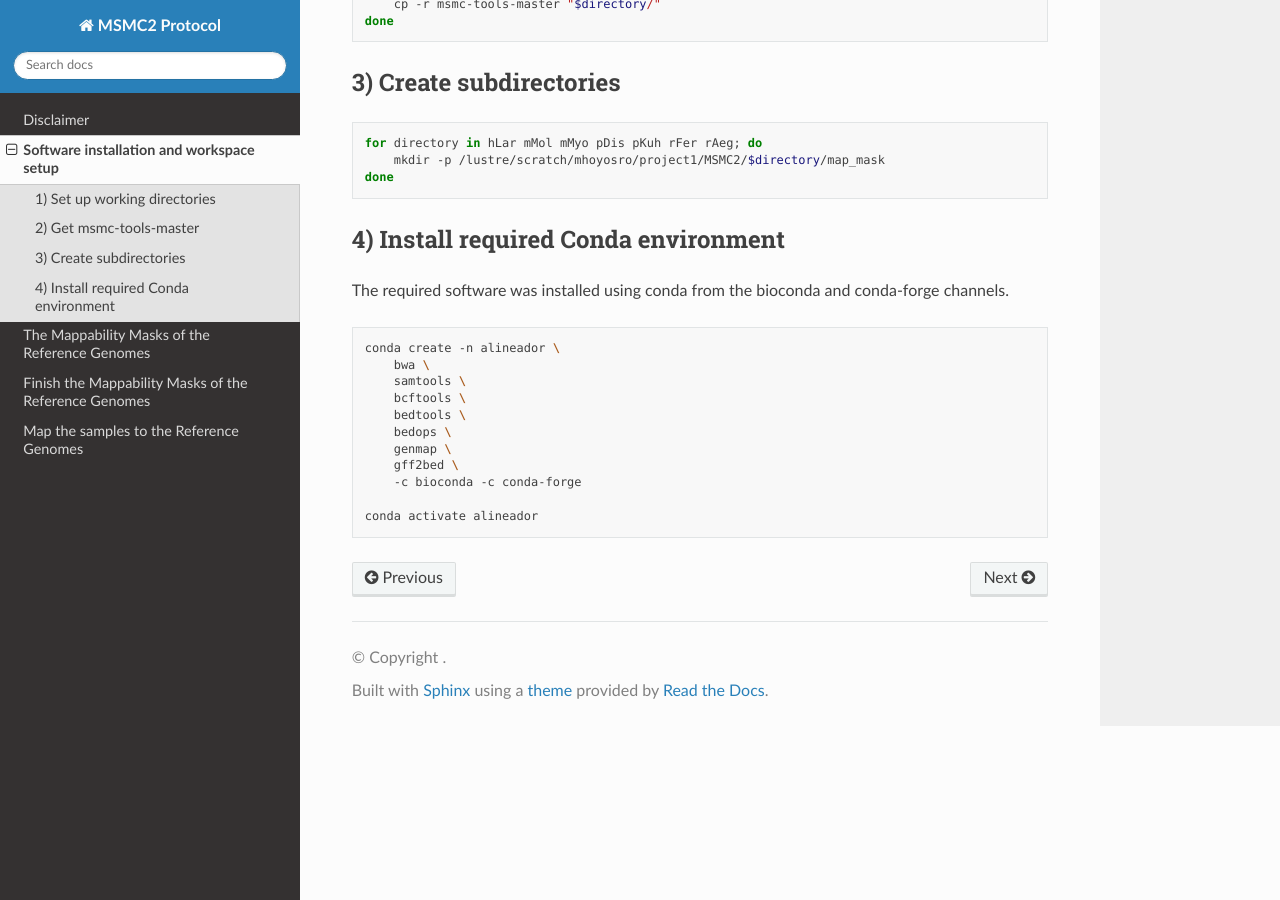
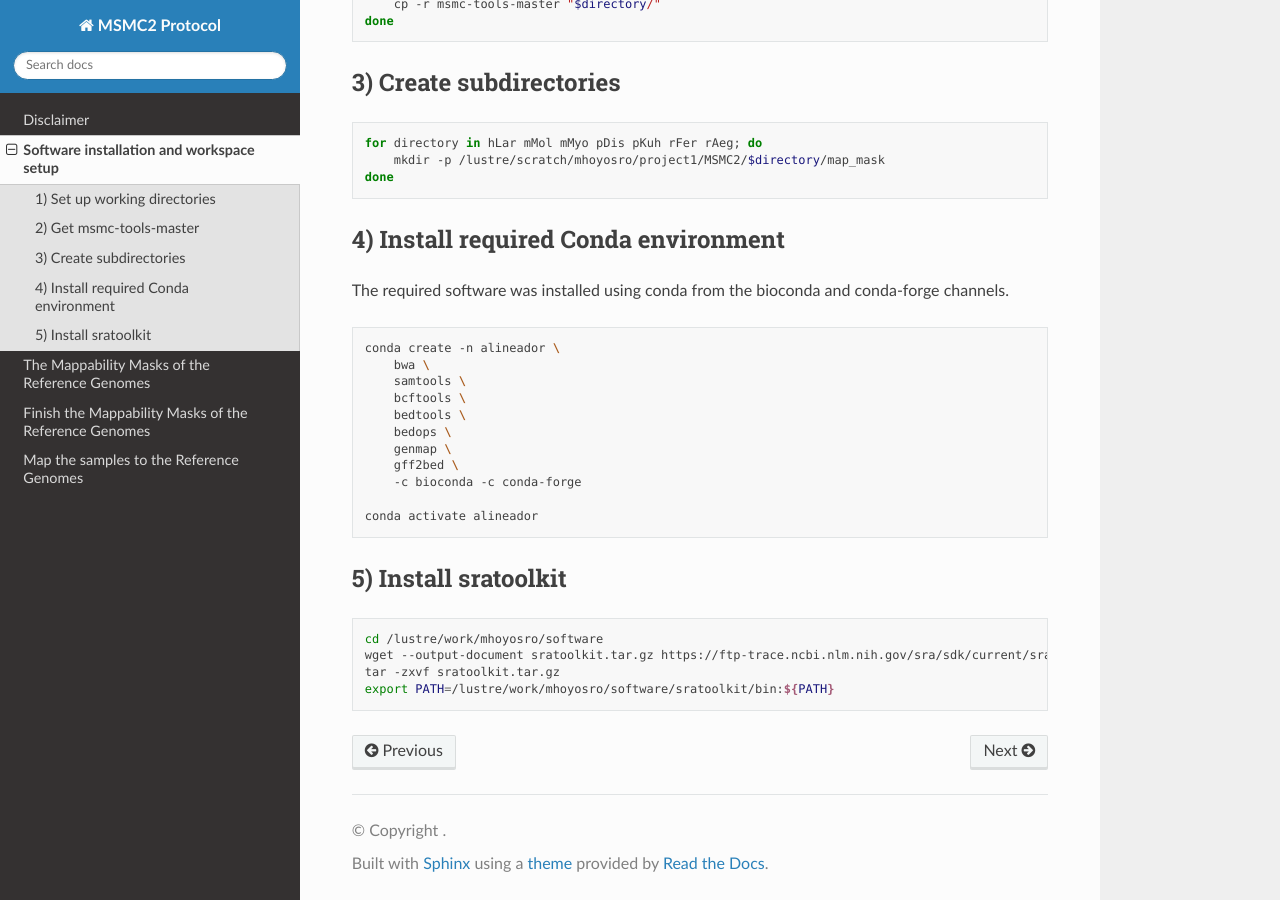
Before and after one commit to hoyosmanuel/MSMC2-Protocol, a Sphinx documentation site: the page built from docs/source/01_Required_Softs.rst, in a window 1280 px wide and 900 px high, scrolled down 507 px. Built offline with Sphinx 7.4.7 and the Read the Docs theme 3.1.0, drawn with Linux system fonts in a browser that asks for light colours.

Commit message:
Update 01_Required_Softs.rst

```diff
--- a/docs/source/01_Required_Softs.rst
+++ b/docs/source/01_Required_Softs.rst
@@ -56,3 +56,14 @@ The required software was installed using conda from the bioconda and conda-forg
        -c bioconda -c conda-forge
 
    conda activate alineador
+
+
+5) Install sratoolkit
+-------------------------------------
+
+.. code-block:: bash
+
+   cd /lustre/work/mhoyosro/software
+   wget --output-document sratoolkit.tar.gz https://ftp-trace.ncbi.nlm.nih.gov/sra/sdk/current/sratoolkit.current-ubuntu64.tar.gz
+   tar -zxvf sratoolkit.tar.gz
+   export PATH=/lustre/work/mhoyosro/software/sratoolkit/bin:${PATH}
```
